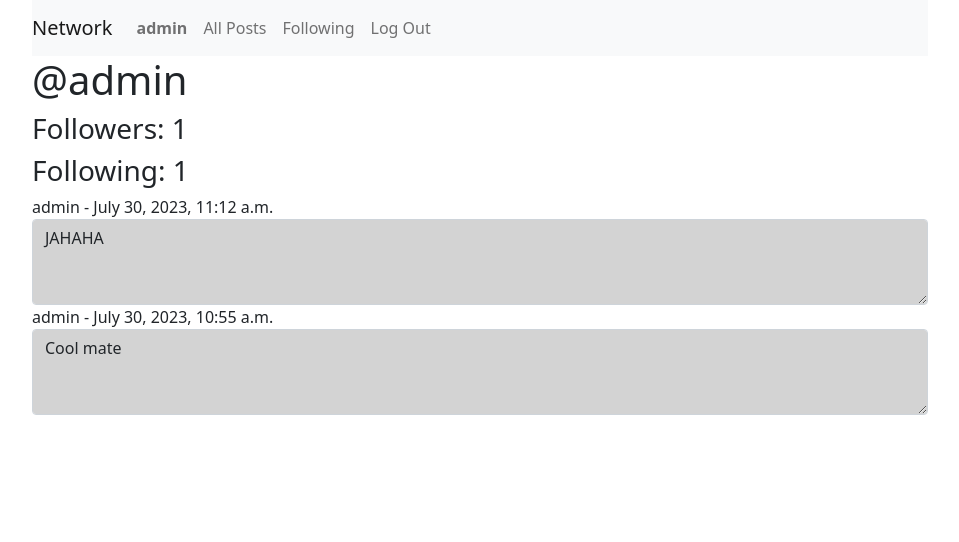
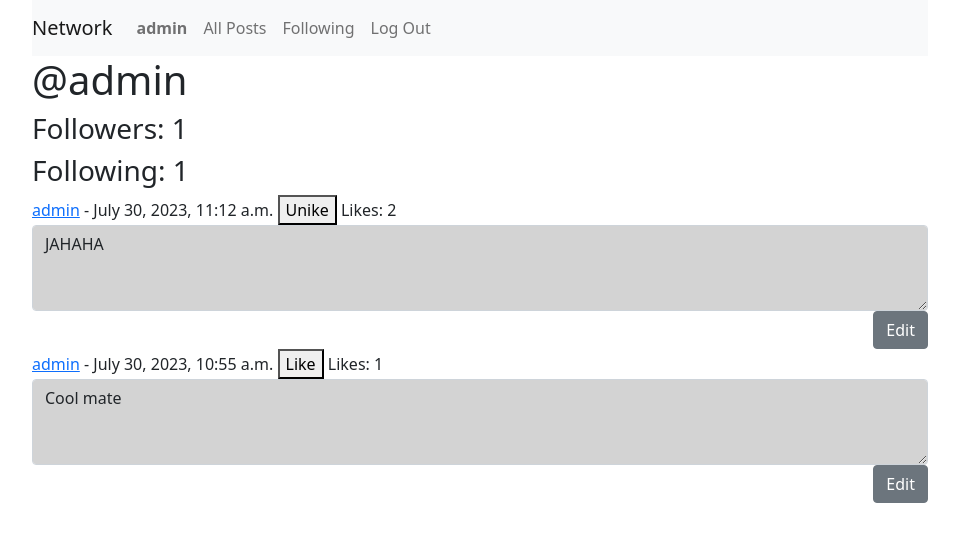
Before and after one commit to VuKhoa23/CS50W-Project-4, a Django app: page /profile/1 in a window 1280 px wide. Shown: the top 542 px of the page, without its empty margins (160-1119 px from the left). Run offline with Django 4.2, Linux system fonts and the light colour scheme; a user stored in the database is signed in; data comes from the database, SQL or seed files in the repository; both versions use the stored data as it was after the commit.

Commit message:
finish like feature for profile.html. Finish project

```diff
--- a/network/templates/network/profile.html
+++ b/network/templates/network/profile.html
@@ -45,17 +45,48 @@
 <div>
   {% for post in posts %}
   <div>
-    <label for="post-content">{{post.author}} - {{post.timestamp}}</label>
+    <label for="post-content"> <a href="{% url 'profile' post.author.id %}">{{post.author}}</a> - {{post.timestamp}}</label>
+    {%if user.is_authenticated%}
+      {% if post.id in liked %}
+        <button id="{{post.id}}" onclick="LikeBtnClicked({{post.id}})">Unike</button>
+      {% else %}
+        <button id="{{post.id}}" onclick="LikeBtnClicked({{post.id}})">Like</button>
+      {% endif %}
+    {%endif%}
+    <span id="numbers_of_like_{{post.id}}">Likes: {{post.likes}}</span>
     <textarea
       name="post-content"
       style="background-color: lightgray"
       class="form-control"
-      id="post-content"
+      id="post-content-{{post.id}}"
       rows="3"
-      readonly
-    >
-{{post.content}}</textarea
-    >
+      readonly>{{post.content}}</textarea>
+    {% if user.is_authenticated and user == post.author%}
+    <div class="d-flex justify-content-end">
+        <button class="btn btn-secondary" data-toggle="modal" data-target="#edit_{{post.id}}">Edit</button>
+    </div>
+
+
+    <div class="modal fade" id="edit_{{post.id}}" tabindex="-1" role="dialog" aria-labelledby="edit_{{post.id}}_label" aria-hidden="true">
+        <div class="modal-dialog" role="document">
+            <div class="modal-content">
+            <div class="modal-header">
+                <h5 class="modal-title">Edit</h5>
+                <button type="button" class="close" data-dismiss="modal" aria-label="Close">
+                <span aria-hidden="true">&times;</span>
+                </button>
+            </div>
+            <div class="modal-body">
+                <textarea row="5" id="edited_content_{{post.id}}" class="form-control">{{post.content}}</textarea>
+            </div>
+            <div class="modal-footer">
+                <button type="button" class="btn btn-primary" data-dismiss="modal" onclick="SaveNewContent({{post.id}})">Save changes</button>
+                <button type="button" class="btn btn-secondary" data-dismiss="modal">Close</button>
+            </div>
+            </div>
+        </div>
+    </div>
+    {% endif %}
   </div>
 </div>
 
@@ -77,4 +108,57 @@
   </ul>
 </nav>
 
+<script>
+    async function SaveNewContent(id) {
+        new_content = document.querySelector(`#edited_content_${id}`).value
+        response = await fetch(`/edit/${id}`, {
+                                method: 'POST',
+                                body: JSON.stringify({
+                                    'new_content': new_content,
+                                }),
+                            })
+        result = await response.json()
+        const modal = document.querySelector(`#edit_${id}`)
+        const content = document.querySelector(`#post-content-${id}`)
+        content.innerHTML = result.content
+
+    }
+
+    async function LikeBtnClicked(post_id){
+      get_like = await fetch('/get-like')
+      res = await get_like.json()
+      liked = res['liked']
+      console.log(liked)
+      btn = document.getElementById(`${post_id}`)
+      if(liked.includes(post_id)){
+          var is_like = true
+      }
+      else{
+          var is_like = false
+      }
+      if(is_like === true){
+
+
+        response = await fetch(`unlike/${post_id}`)
+        result = await response.json()
+        console.log("This is unlike")
+        console.log(result)
+        number_of_like_field = document.getElementById(`numbers_of_like_${post_id}`)
+        number_of_like_field.innerHTML = `Likes: ${result.likes}`
+        btn.innerHTML = 'Like'
+      }
+      else{
+        response = await fetch(`like/${post_id}`)
+        result = await response.json()
+        console.log("This is like")
+        console.log(result)
+        number_of_like_field = document.getElementById(`numbers_of_like_${post_id}`)
+        number_of_like_field.innerHTML = `Likes: ${result.likes}`
+        btn.innerHTML = 'Unlike';
+      }
+      is_like = !is_like
+    }
+</script>
+
+
 {% endblock %}
--- a/network/urls.py
+++ b/network/urls.py
@@ -18,4 +18,7 @@ urlpatterns = [
     path("unlike/<int:post_id>", views.unlike, name="unlike"),
     path("like/<int:post_id>", views.like, name="like"),
     path("get-like", views.get_like, name="get-like"),
+    path("profile/unlike/<int:post_id>", views.unlike, name="unlike"),
+    path("profile/like/<int:post_id>", views.like, name="like"),
+    path("profile/get-like", views.get_like, name="get-like"),
 ]
--- a/network/views.py
+++ b/network/views.py
@@ -78,6 +78,49 @@ def following(request):
         'liked': liked
     })
 
+def get_profile(request, id):
+    user = User.objects.get(id=id)
+    all_posts = Post.objects.filter(author = user).order_by("-timestamp")
+
+    followings = Follow.objects.filter(user=user)
+    followers  = Follow.objects.filter(followed = user)
+
+    current_user = request.user
+    is_following = followers.filter(user=User.objects.get(pk=current_user.id))
+    is_following = bool(is_following)
+
+    # reference to: https://docs.djangoproject.com/en/4.2/topics/pagination/
+    paginator = Paginator(all_posts, 10)
+    page_number = request.GET.get('p')
+    posts = paginator.get_page(page_number)
+
+
+    likes = Like.objects.all()
+
+    liked = []
+
+    for like in likes:
+        if like.user.id == request.user.id:
+            liked.append(like.post.id)
+
+    like = []
+    for post in posts:
+        like_on_post = Like.objects.filter(post=post).count()
+        post.likes = like_on_post
+        post.save()
+
+
+    return render(request, "network/profile.html",{
+        "posts": posts,
+        'username': user.username,
+        'target_user_id': user.id,
+        'followings': followings,
+        'followers': followers,
+        'is_following': is_following,
+        'liked': liked
+    })
+
+
 
 def login_view(request):
     if request.method == "POST":
@@ -138,31 +181,6 @@ def add_post(request):
         post.save()
         return HttpResponseRedirect(reverse("index"))
 
-def get_profile(request, id):
-    user = User.objects.get(id=id)
-    all_posts = Post.objects.filter(author = user).order_by("-timestamp")
-
-    followings = Follow.objects.filter(user=user)
-    followers  = Follow.objects.filter(followed = user)
-
-    current_user = request.user
-    is_following = followers.filter(user=User.objects.get(pk=current_user.id))
-    is_following = bool(is_following)
-
-    # reference to: https://docs.djangoproject.com/en/4.2/topics/pagination/
-    paginator = Paginator(all_posts, 10)
-    page_number = request.GET.get('p')
-    posts = paginator.get_page(page_number)
-
-
-    return render(request, "network/profile.html",{
-        "posts": posts,
-        'username': user.username,
-        'target_user_id': user.id,
-        'followings': followings,
-        'followers': followers,
-        'is_following': is_following
-    })
 
 def follow(request):
 
```
Also changed, not shown: db.sqlite3.
